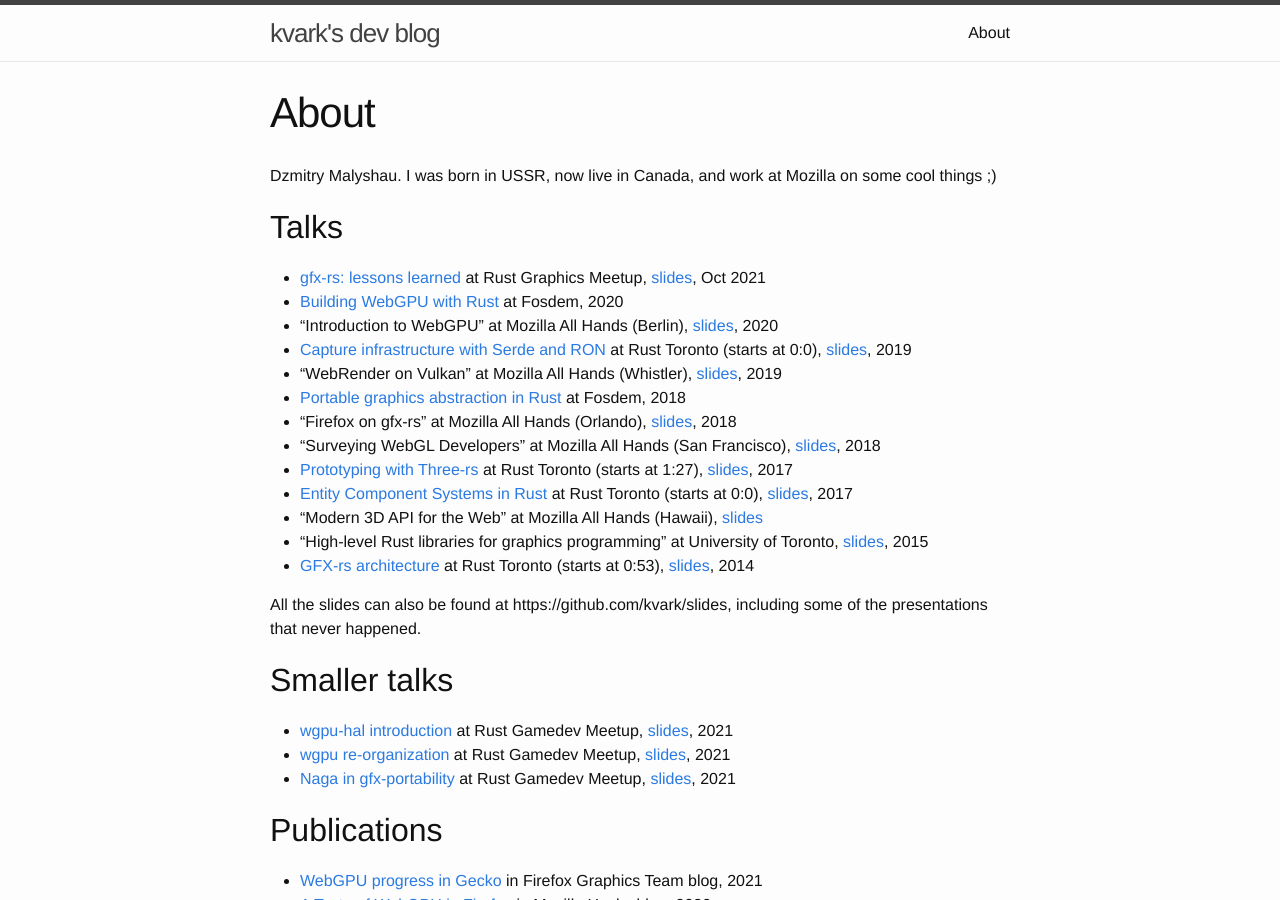
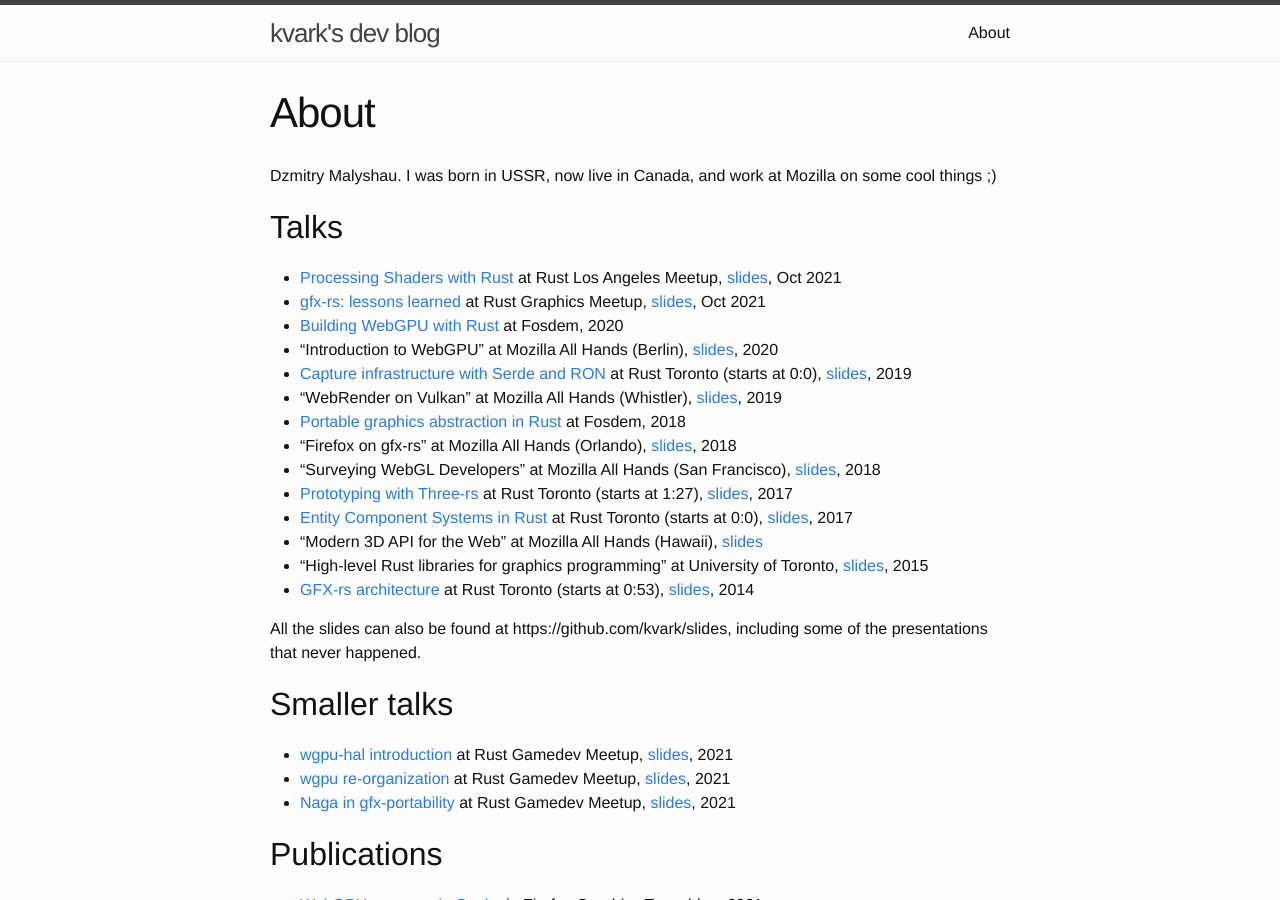
Before and after one commit to kvark/kvark.github.io, a Jekyll site: the page built from about.md, in a window 1280 px wide and 900 px high. Built offline with Jekyll 4.4.1, drawn with Linux system fonts in a browser that asks for light colours.

Commit message:
Add processing shaders with Rust

```diff
--- a/about.md
+++ b/about.md
@@ -9,6 +9,7 @@ I was born in USSR, now live in Canada, and work at Mozilla on some cool things
 
 ## Talks
 
+- [Processing Shaders with Rust](https://vimeo.com/632377558) at Rust Los Angeles Meetup, [slides](https://github.com/kvark/slides/blob/73d1b22adf06bb463a1fbe5a4d7bc4edb906bb76/md/ProcessingShaders.md), Oct 2021
 - [gfx-rs: lessons learned](https://vimeo.com/621152607) at Rust Graphics Meetup, [slides](https://github.com/kvark/slides/blob/4a0c110e0efb3a982eaa3de0f1e4ba04d0be56d8/md/GfxLessonsLearned.md), Oct 2021
 - [Building WebGPU with Rust](https://fosdem.org/2020/schedule/event/rust_webgpu/) at Fosdem, 2020
 - "Introduction to WebGPU" at Mozilla All Hands (Berlin), [slides](https://github.com/kvark/slides/raw/d3d9009aaefa98f63fa3c63b35c847c87b062d33/IntroductionToWebGPU_BerlinAllHands.pdf), 2020
```
